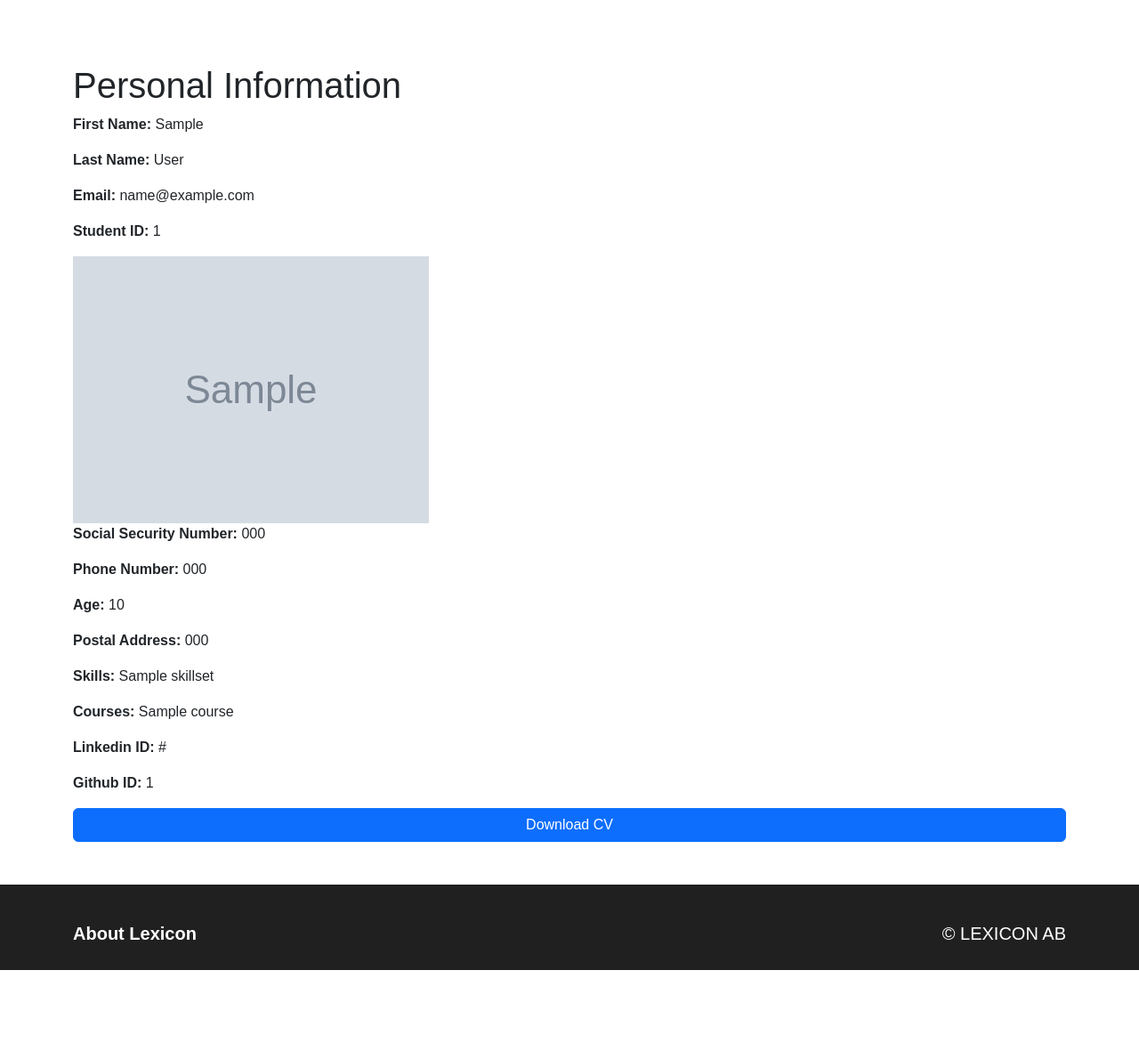
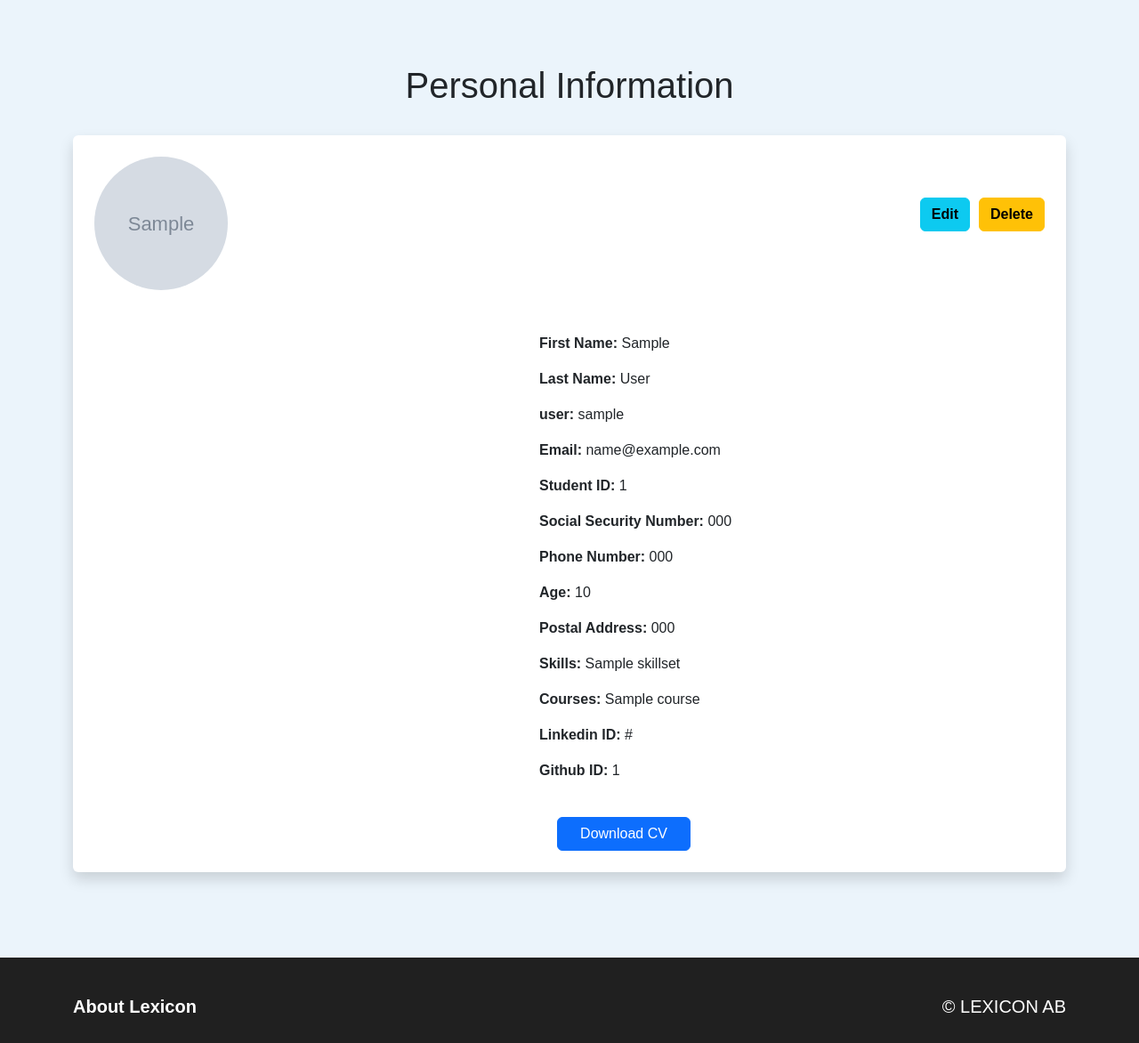
Before and after one commit to GeerthiT/Texur_InternshipProject, a Django app: page /info_student/ in a window 1280 px wide. Shown: the part 78-1250 px from the top of the page at 89% size. Before the commit the page ends 1168 px from the top, so only its background shows below. Run offline with Django 4.2, Linux system fonts and the light colour scheme; a user stored in the database is signed in; tables that the repository leaves empty hold one stand-in row (values such as "Sample post"); grey boxes marked "Sample" are stand-in pictures; some web fonts are replaced.

Commit message:
Info_student done

```diff
--- a/Lexicon/urls.py
+++ b/Lexicon/urls.py
@@ -34,6 +34,8 @@ urlpatterns = [
     path("login_student/", views.login_student, name="login_student"),
     path("signup_student/", views.signup_student, name="signup_student"),
     path("info_student/", views.info_student, name="info_student"),
+    path("update_student/<str:email>/", views.update_student, name="update_student"),
+    path("delete_student/<str:email>/", views.delete_student, name="delete_student"),
     path("students/", views.students, name="students"),
     path("clogin_company/", views.clogin_company, name="clogin_company"),
     path("company_signup/", views.company_signup, name="Company_signup"),
--- a/Lexicon_App/forms.py
+++ b/Lexicon_App/forms.py
@@ -55,6 +55,7 @@ class StudentForm(forms.ModelForm):
         fields = (
             'first_name',
             'last_name',
+            'email',
             'student_ID',
             'profile_picture',
             'social_security_number',
@@ -73,6 +74,9 @@ class StudentForm(forms.ModelForm):
         super().__init__(*args, **kwargs)
         for field_name in self.fields:
             self.fields[field_name].widget.attrs['class'] = 'form-control'
+            instance = kwargs.get('instance')
+        if instance and instance.email:
+            self.fields['email'].disabled = True
 
 class CompanyProfileForm(forms.Form):
     Companyname = forms.CharField(max_length=100, widget=forms.TextInput(attrs={'class': 'form-control'}))
--- a/Lexicon_App/templates/student_auth/info_student.html
+++ b/Lexicon_App/templates/student_auth/info_student.html
@@ -1,17 +1,111 @@
+
 {% extends "base.html" %}
 {% load static %}
 
 {% block content %}
+<style>
+    .head1 {
+        text-align: center;
+    }
 
-<h1>Personal Information</h1>
+    .form1{
+    margin-left: 500px;
+    }
 
-<div class="info_student">
+    .but{
+        margin-bottom: 20px;
+    }
+
+    body {background-color: rgb(235, 244, 251);}
+
+    .btn-primary {
+    width: 150px;
+    margin-left: 20px;
+}
+</style>
+
+<h1 class="head1">Personal Information</h1>
+<br>
+<div class="shadow p-4 mb-5 bg-body rounded">
+    <div style="display: flex; align-items: center;">
+        <!-- Profile Picture -->
+        <div class="picture">
+            {% if student.profile_picture %}
+                <img src="{{ student.profile_picture.url }}" alt="Profile Picture" style="width: 150px; height: 150px; border-radius: 50%;">
+            {% else %}
+                <p>No profile picture uploaded.</p>
+            {% endif %}
+        </div>
+
+        <!-- Spacer -->
+        <div style="flex-grow: 1;"></div>
+
+        <!-- Edit and Delete Buttons -->
+        <div class="but" style="display: flex;">
+            <!-- Update student -->
+            {% if student.email %}
+                <form action="{% url 'update_student' student.email %}" method="get">
+                    <button class="btn btn-block btn-info custom-width" type="submit"><b>Edit</b></button>
+                </form>
+                <div style="margin-right: 10px;"></div>
+
+                <!-- Delete student -->
+                <form action="{% url 'delete_student' student.email %}" method="post">
+                    {% csrf_token %}
+                    <button class="btn btn-block btn-warning custom-width" type="submit"><b>Delete</b></button>
+                </form>
+            {% endif %}
+        </div>
+    </div>
+    <br>
+    <br>
+
+
+
+   <div class="form1">
+
     {% if student %}
+        {% if editing %}
+            <form  id="editForm" method="post" enctype="multipart/form-data">
+                {% csrf_token %}
+                <!-- Input fields for editable student information -->
+                <p><strong>First Name:</strong> <input type="text" id="firstNameInput" name="first_name" value="{{ student.first_name }}"></p>
+                <p><strong>Last Name:</strong> <input type="text" id="lastNameInput" name="last_name" value="{{ student.last_name }}"></p>
+                <p><strong>User:</strong> <input type="text" id="userInput" name="user" value="{{ student.user }}"></p>
+                <p><strong>Email:</strong> <input type="email" id="emailInput" name="email" value="{{ student.email }}"></p>
+                <p><strong>Student ID:</strong> <input type="text" id="studentIDInput" name="student_ID" value="{{ student.student_ID }}"></p>
+                <p><strong>Social Security Number:</strong> <input type="text" id="ssnInput" name="social_security_number" value="{{ student.social_security_number }}"></p>
+                <p><strong>Phone Number:</strong> <input type="text" id="phoneInput" name="phone_number" value="{{ student.phone_number }}"></p>
+                <p><strong>Age:</strong> <input type="number" id="ageInput" name="age" value="{{ student.age }}"></p>
+                <p><strong>Postal Address:</strong> <input type="text" id="addressInput" name="postal_address" value="{{ student.postal_address }}"></p>
+                <p><strong>Skills:</strong>
+                    <select name="skills" id="skillsInput" multiple>
+                        {% for skill in student.skills.all %}
+                            <option value="{{ skill.name }}" selected>{{ skill.name }}</option>
+                        {% endfor %}
+                        <!-- You can populate this dropdown with options from a database or predefined list -->
+                    </select>
+                </p>
+                <p><strong>Courses:</strong>
+                    <select name="courses" id="coursesInput" multiple>
+                        {% for course in student.course.all %}
+                            <option value="{{ course.name }}" selected>{{ course.name }}</option>
+                        {% endfor %}
+                        <!-- You can populate this dropdown with options from a database or predefined list -->
+                    </select>
+                </p>
+                <p><strong>Linkedin ID:</strong> <input type="text" id="linkedinIDInput" name="linkedin_ID" value="{{ student.linkedin_ID }}"></p>
+                <p><strong>Github ID:</strong> <input type="text" id="githubIDInput" name="github_ID" value="{{ student.github_ID }}"></p>
+              <!-- Add input fields for other editable student information -->
+                <button type="submit" name="action" value="save">Save</button>
+            </form>
+    {% else %}
+
             <p><strong>First Name:</strong> {{ student.first_name }}</p>
             <p><strong>Last Name:</strong> {{ student.last_name }}</p>
+            <p><strong>user:</strong> {{ student.user }}</p>
             <p><strong>Email:</strong> {{ student.email }}</p>
             <p><strong>Student ID:</strong> {{ student.student_ID }}</p>
-        <img src="{{ student.profile_picture.url }}" alt="Profile Picture">
             <p><strong>Social Security Number:</strong> {{ student.social_security_number }}</p>
             <p><strong>Phone Number:</strong> {{ student.phone_number }}</p>
             <p><strong>Age:</strong> {{ student.age }}</p>
@@ -28,13 +122,22 @@
             </p>
             <p><strong>Linkedin ID:</strong> {{ student.linkedin_ID }}</p>
             <p><strong>Github ID:</strong> {{ student.github_ID }}</p>
-        <!-- Add more fields as needed -->
+<br>
+
+            {% if student.cv %}
+            <button class="btn btn-primary" onclick="window.open('{{ student.cv.url }}')">Download CV</button>
+            {% endif %}
+            {% endif %}
         {% else %}
             <p>No student information found.</p>
          {% endif %}
-    <button class="btn btn-primary" onclick="window.open('{{ student.cv.url }}')">Download CV</button>
+
+
 </div>
 
 
 
+
+</div>
+
 {% endblock %}
--- a/Lexicon_App/views.py
+++ b/Lexicon_App/views.py
@@ -10,6 +10,8 @@ from django.urls import reverse
 from .forms import UserForm, StudentForm
 from .forms import CompanyProfileForm
 from django.contrib.auth.hashers import make_password
+from .models import Student
+from .forms import StudentForm
 
 
 
@@ -107,27 +109,27 @@ def info_student(request):
 
 
 #Update a Student
-def update_student(request, student_id):
-    # Retrieve the student object using the provided ID
-    student = get_object_or_404(Student, pk=student_id)
+def update_student(request, email):
+    # Retrieve the student object using the provided email
+    student = get_object_or_404(Student, email=email)
 
     if request.method == 'POST':
         # Populate the update form with current student data and submitted data
-        form = StudentUpdateForm(request.POST, instance=student)
+        form = StudentForm(request.POST, instance=student)
         if form.is_valid():
             # Save the updated student object to the database
             form.save()
             return redirect('info_student')  # Redirect to student info page or any relevant page
     else:
         # If the request method is GET, display the update form populated with current student data
-        form = StudentUpdateForm(instance=student)
+        form = StudentForm(instance=student)
 
     return render(request, 'student_auth/update_student.html', {'form': form, 'student': student})
 
 # Delete a Student
-def delete_student(request, student_id):
+def delete_student(request, email):
     # Retrieve the student object using the provided ID
-    student = get_object_or_404(Student, pk=student_id)
+    student = get_object_or_404(Student, email=email)
     # Delete the student from DB
     student.delete()
     # Redirect to a relevant page
```
Also changed, not shown: Lexicon_App/templates/student_auth/update_student.html (+25 -12 lines). Lines whose indentation alone changed are shown as unchanged.
